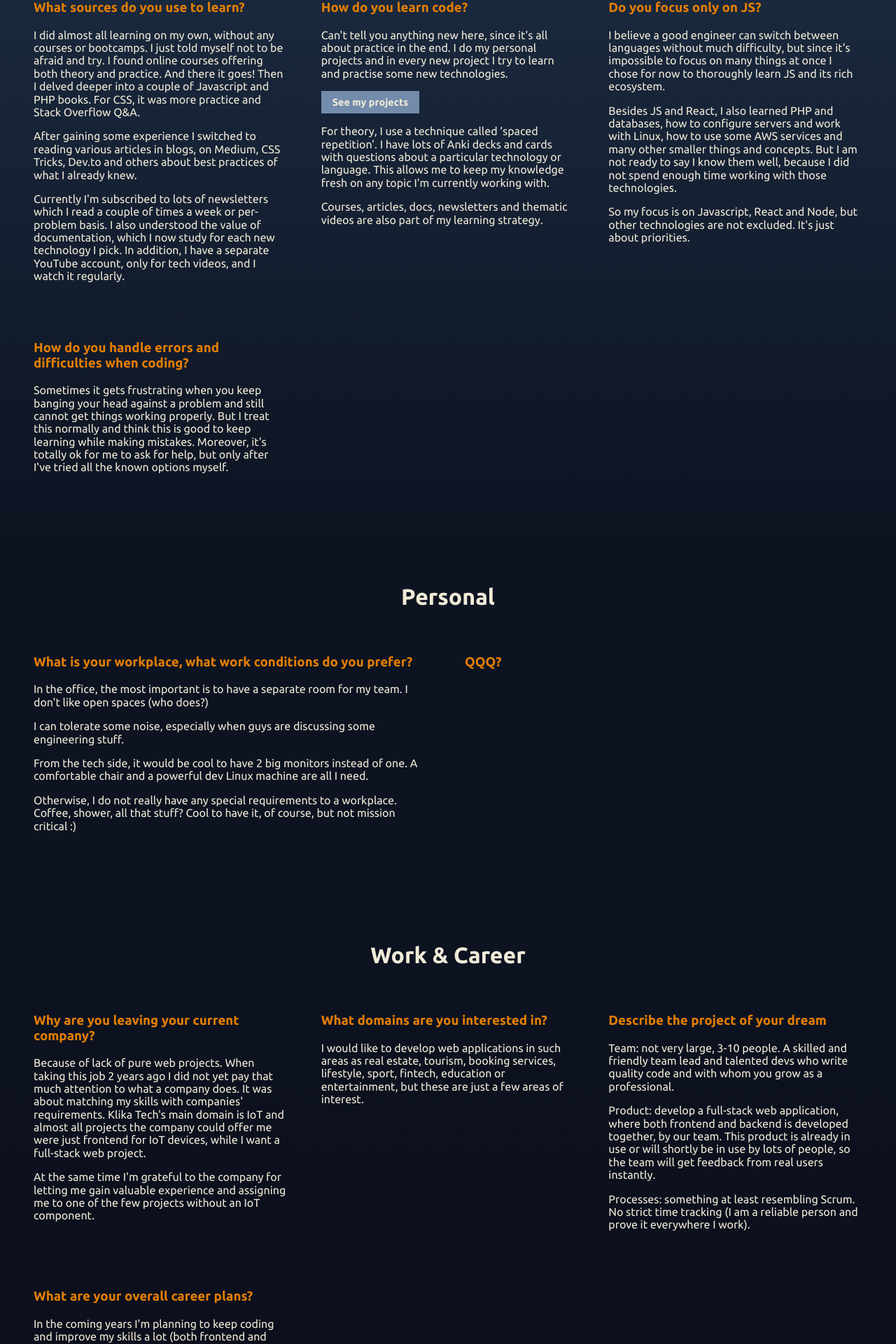
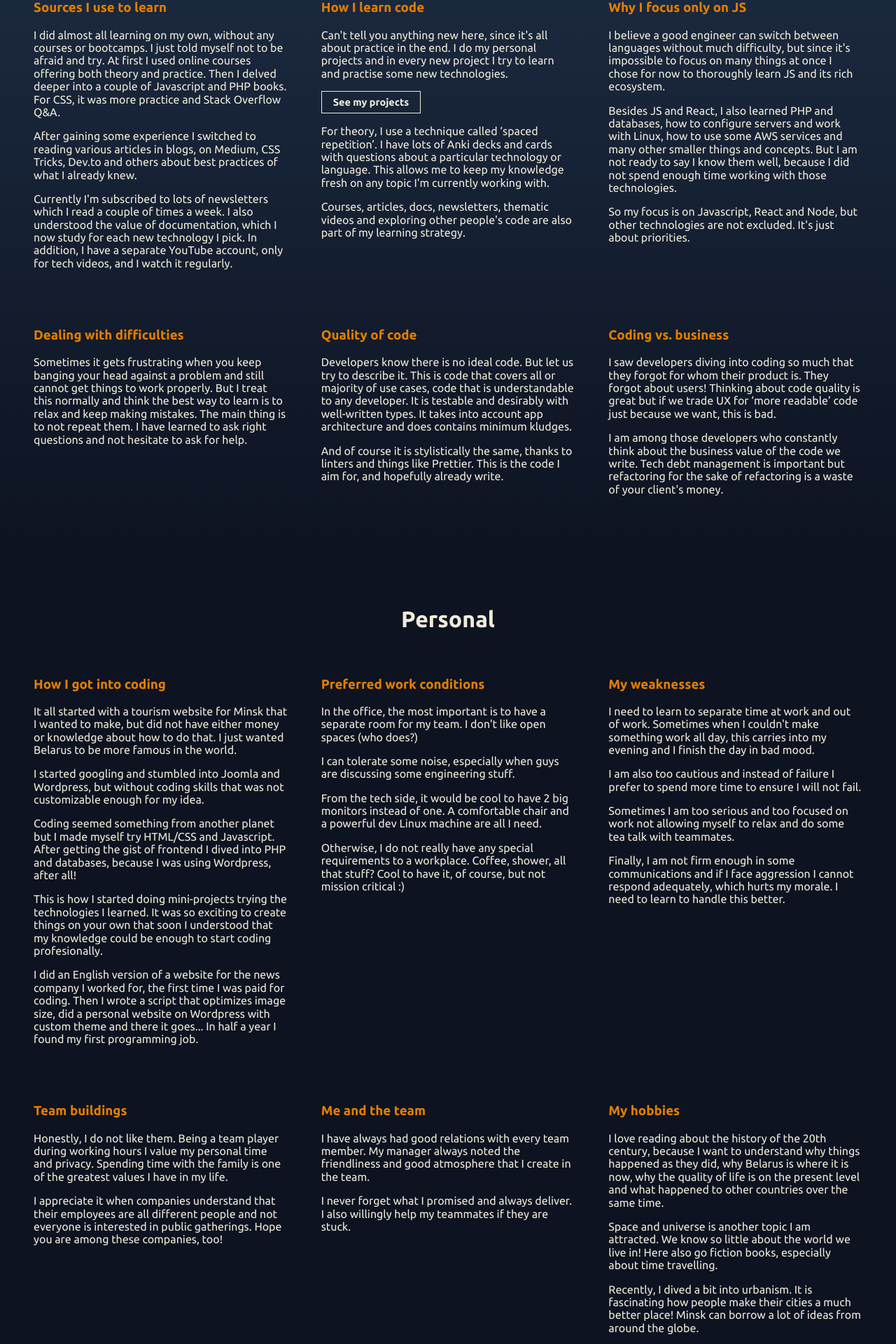
Before and after one commit to ikushlianski/ilya-online-nextjs, a Next.js app: page /about in a window 1280 px wide. Shown: the part 234-2154 px from the top of the page at 70% size. Built offline with nearby package versions, Linux system fonts and the light colour scheme.

Commit message:
Add more information about myself

```diff
--- a/src/pages/about/AboutPage.scss
+++ b/src/pages/about/AboutPage.scss
@@ -11,6 +11,10 @@
 
 .AboutMePage__Q {
   color: var(--accent2);
+
+  p {
+    line-height: 22px;
+  }
 }
 
 #Coding {
--- a/src/pages/about/index.js
+++ b/src/pages/about/index.js
@@ -13,15 +13,13 @@ const AboutPage = () => (
         <h1 className="AboutMePage__Heading">Coding</h1>
         <div className="AboutMePage__QA">
           <Card flat>
-            <h3 className="AboutMePage__Q">
-              What sources do you use to learn?
-            </h3>
+            <h3 className="AboutMePage__Q">Sources I use to learn</h3>
             <p>
               I did almost all learning on my own, without any courses or
-              bootcamps. I just told myself not to be afraid and try. I found
-              online courses offering both theory and practice. And there it
-              goes! Then I delved deeper into a couple of Javascript and PHP
-              books. For CSS, it was more practice and Stack Overflow Q&A.
+              bootcamps. I just told myself not to be afraid and try. At first I
+              used online courses offering both theory and practice. Then I
+              delved deeper into a couple of Javascript and PHP books. For CSS,
+              it was more practice and Stack Overflow Q&A.
             </p>
             <p>
               After gaining some experience I switched to reading various
@@ -30,21 +28,21 @@ const AboutPage = () => (
             </p>
             <p>
               Currently I&apos;m subscribed to lots of newsletters which I read
-              a couple of times a week or per-problem basis. I also understood
-              the value of documentation, which I now study for each new
-              technology I pick. In addition, I have a separate YouTube account,
-              only for tech videos, and I watch it regularly.
+              a couple of times a week. I also understood the value of
+              documentation, which I now study for each new technology I pick.
+              In addition, I have a separate YouTube account, only for tech
+              videos, and I watch it regularly.
             </p>
           </Card>
 
           <Card flat>
-            <h3 className="AboutMePage__Q">How do you learn code?</h3>
+            <h3 className="AboutMePage__Q">How I learn code</h3>
             <p>
               Can&apos;t tell you anything new here, since it&apos;s all about
               practice in the end. I do my personal projects and in every new
               project I try to learn and practise some new technologies.
             </p>
-            <Button secondary href="/works">
+            <Button inverted href="/works">
               See my projects
             </Button>
             <p>
@@ -55,13 +53,14 @@ const AboutPage = () => (
               working with.
             </p>
             <p>
-              Courses, articles, docs, newsletters and thematic videos are also
-              part of my learning strategy.
+              Courses, articles, docs, newsletters, thematic videos and
+              exploring other people&apos;s code are also part of my learning
+              strategy.
             </p>
           </Card>
 
           <Card flat>
-            <h3 className="AboutMePage__Q">Do you focus only on JS?</h3>
+            <h3 className="AboutMePage__Q">Why I focus only on JS</h3>
             <p>
               I believe a good engineer can switch between languages without
               much difficulty, but since it&apos;s impossible to focus on many
@@ -82,16 +81,46 @@ const AboutPage = () => (
           </Card>
 
           <Card flat>
-            <h3 className="AboutMePage__Q">
-              How do you handle errors and difficulties when coding?
-            </h3>
+            <h3 className="AboutMePage__Q">Dealing with difficulties</h3>
             <p>
               Sometimes it gets frustrating when you keep banging your head
-              against a problem and still cannot get things working properly.
-              But I treat this normally and think this is good to keep learning
-              while making mistakes. Moreover, it&apos;s totally ok for me to
-              ask for help, but only after I&apos;ve tried all the known options
-              myself.
+              against a problem and still cannot get things to work properly.
+              But I treat this normally and think the best way to learn is to
+              relax and keep making mistakes. The main thing is to not repeat
+              them. I have learned to ask right questions and not hesitate to
+              ask for help.
+            </p>
+          </Card>
+
+          <Card flat>
+            <h3 className="AboutMePage__Q">Quality of code</h3>
+            <p>
+              Developers know there is no ideal code. But let us try to describe
+              it. This is code that covers all or majority of use cases, code
+              that is understandable to any developer. It is testable and
+              desirably with well-written types. It takes into account app
+              architecture and does contains minimum kludges.
+            </p>
+            <p>
+              And of course it is stylistically the same, thanks to linters and
+              things like Prettier. This is the code I aim for, and hopefully
+              already write.
+            </p>
+          </Card>
+
+          <Card flat>
+            <h3 className="AboutMePage__Q">Coding vs. business</h3>
+            <p>
+              I saw developers diving into coding so much that they forgot for
+              whom their product is. They forgot about users! Thinking about
+              code quality is great but if we trade UX for &lsquo;more
+              readable&rsquo; code just because we want, this is bad.
+            </p>
+            <p>
+              I am among those developers who constantly think about the
+              business value of the code we write. Tech debt management is
+              important but refactoring for the sake of refactoring is a waste
+              of your client&apos;s money.
             </p>
           </Card>
         </div>
@@ -101,9 +130,40 @@ const AboutPage = () => (
         <h1 className="AboutMePage__Heading">Personal</h1>
         <div className="AboutMePage__QA">
           <Card flat>
-            <h3 className="AboutMePage__Q">
-              What is your workplace, what work conditions do you prefer?
-            </h3>
+            <h3 className="AboutMePage__Q">How I got into coding</h3>
+            <p>
+              It all started with a tourism website for Minsk that I wanted to
+              make, but did not have either money or knowledge about how to do
+              that. I just wanted Belarus to be more famous in the world.
+            </p>
+            <p>
+              I started googling and stumbled into Joomla and Wordpress, but
+              without coding skills that was not customizable enough for my
+              idea.
+            </p>
+            <p>
+              Coding seemed something from another planet but I made myself try
+              HTML/CSS and Javascript. After getting the gist of frontend I
+              dived into PHP and databases, because I was using Wordpress, after
+              all!
+            </p>
+            <p>
+              This is how I started doing mini-projects trying the technologies
+              I learned. It was so exciting to create things on your own that
+              soon I understood that my knowledge could be enough to start
+              coding profesionally.
+            </p>
+            <p>
+              I did an English version of a website for the news company I
+              worked for, the first time I was paid for coding. Then I wrote a
+              script that optimizes image size, did a personal website on
+              Wordpress with custom theme and there it goes... In half a year I
+              found my first programming job.
+            </p>
+          </Card>
+
+          <Card flat>
+            <h3 className="AboutMePage__Q">Preferred work conditions</h3>
             <p>
               In the office, the most important is to have a separate room for
               my team. I don&apos;t like open spaces (who does?)
@@ -125,7 +185,72 @@ const AboutPage = () => (
           </Card>
 
           <Card flat>
-            <h3 className="AboutMePage__Q">QQQ?</h3>
+            <h3 className="AboutMePage__Q">My weaknesses</h3>
+            <p>
+              I need to learn to separate time at work and out of work.
+              Sometimes when I couldn&apos;t make something work all day, this
+              carries into my evening and I finish the day in bad mood.
+            </p>
+            <p>
+              I am also too cautious and instead of failure I prefer to spend
+              more time to ensure I will not fail.
+            </p>
+            <p>
+              Sometimes I am too serious and too focused on work not allowing
+              myself to relax and do some tea talk with teammates.
+            </p>
+            <p>
+              Finally, I am not firm enough in some communications and if I face
+              aggression I cannot respond adequately, which hurts my morale. I
+              need to learn to handle this better.
+            </p>
+          </Card>
+
+          <Card flat>
+            <h3 className="AboutMePage__Q">Team buildings</h3>
+            <p>
+              Honestly, I do not like them. Being a team player during working
+              hours I value my personal time and privacy. Spending time with the
+              family is one of the greatest values I have in my life.
+            </p>
+            <p>
+              I appreciate it when companies understand that their employees are
+              all different people and not everyone is interested in public
+              gatherings. Hope you are among these companies, too!
+            </p>
+          </Card>
+
+          <Card flat>
+            <h3 className="AboutMePage__Q">Me and the team</h3>
+            <p>
+              I have always had good relations with every team member. My
+              manager always noted the friendliness and good atmosphere that I
+              create in the team.
+            </p>
+            <p>
+              I never forget what I promised and always deliver. I also
+              willingly help my teammates if they are stuck.
+            </p>
+          </Card>
+
+          <Card flat>
+            <h3 className="AboutMePage__Q">My hobbies</h3>
+            <p>
+              I love reading about the history of the 20th century, because I
+              want to understand why things happened as they did, why Belarus is
+              where it is now, why the quality of life is on the present level
+              and what happened to other countries over the same time.
+            </p>
+            <p>
+              Space and universe is another topic I am attracted. We know so
+              little about the world we live in! Here also go fiction books,
+              especially about time travelling.
+            </p>
+            <p>
+              Recently, I dived a bit into urbanism. It is fascinating how
+              people make their cities a much better place! Minsk can borrow a
+              lot of ideas from around the globe.
+            </p>
           </Card>
         </div>
       </Block>
@@ -133,10 +258,10 @@ const AboutPage = () => (
       <Block id="WorkCareer">
         <h1 className="AboutMePage__Heading">Work & Career</h1>
         <div className="AboutMePage__QA">
-          {Date.now() < dayjs('2020-06-30') && (
+          {Date.now() < dayjs('2020-07-15') && (
             <Card flat>
               <h3 className="AboutMePage__Q">
-                Why are you leaving your current company?
+                Why I am leaving my current company
               </h3>
               <p>
                 Because of lack of pure web projects. When taking this job 2
@@ -155,21 +280,18 @@ const AboutPage = () => (
           )}
 
           <Card flat>
-            <h3 className="AboutMePage__Q">
-              What domains are you interested in?
-            </h3>
+            <h3 className="AboutMePage__Q">Domains I am interested in</h3>
             <p>
               I would like to develop web applications in such areas as real
               estate, tourism, booking services, lifestyle, sport, fintech,
               education or entertainment, but these are just a few areas of
-              interest.
+              interest. My choice also depends a lot on many other project
+              details.
             </p>
           </Card>
 
           <Card flat>
-            <h3 className="AboutMePage__Q">
-              Describe the project of your dream
-            </h3>
+            <h3 className="AboutMePage__Q">The project of my dream</h3>
             <p>
               Team: not very large, 3-10 people. A skilled and friendly team
               lead and talented devs who write quality code and with whom you
@@ -188,15 +310,20 @@ const AboutPage = () => (
           </Card>
 
           <Card flat>
-            <h3 className="AboutMePage__Q">
-              What are your overall career plans?
-            </h3>
+            <h3 className="AboutMePage__Q">Overall career plans</h3>
             <p>
               In the coming years I&apos;m planning to keep coding and improve
-              my skills a lot (both frontend and backend). At the same time I am
-              willing to assume more responsibilities like interviewing and
-              mentoring of junior devs. Further, I see myself in a management
-              position (PM or team lead).
+              my skills a lot (both frontend and backend). Among plans are
+              certifications for AWS and Node.js. As my dev skills grow I would
+              like to build more complex apps, master best practices of
+              deployment and web security and try different architectural
+              approaches.
+            </p>
+            <p>
+              At the same time I am willing to assume more business-related
+              responsibilities like interviewing and mentoring of junior devs,
+              take part in pre-sales activities. Further, I see myself in a
+              management position (team lead).
             </p>
           </Card>
         </div>
```
